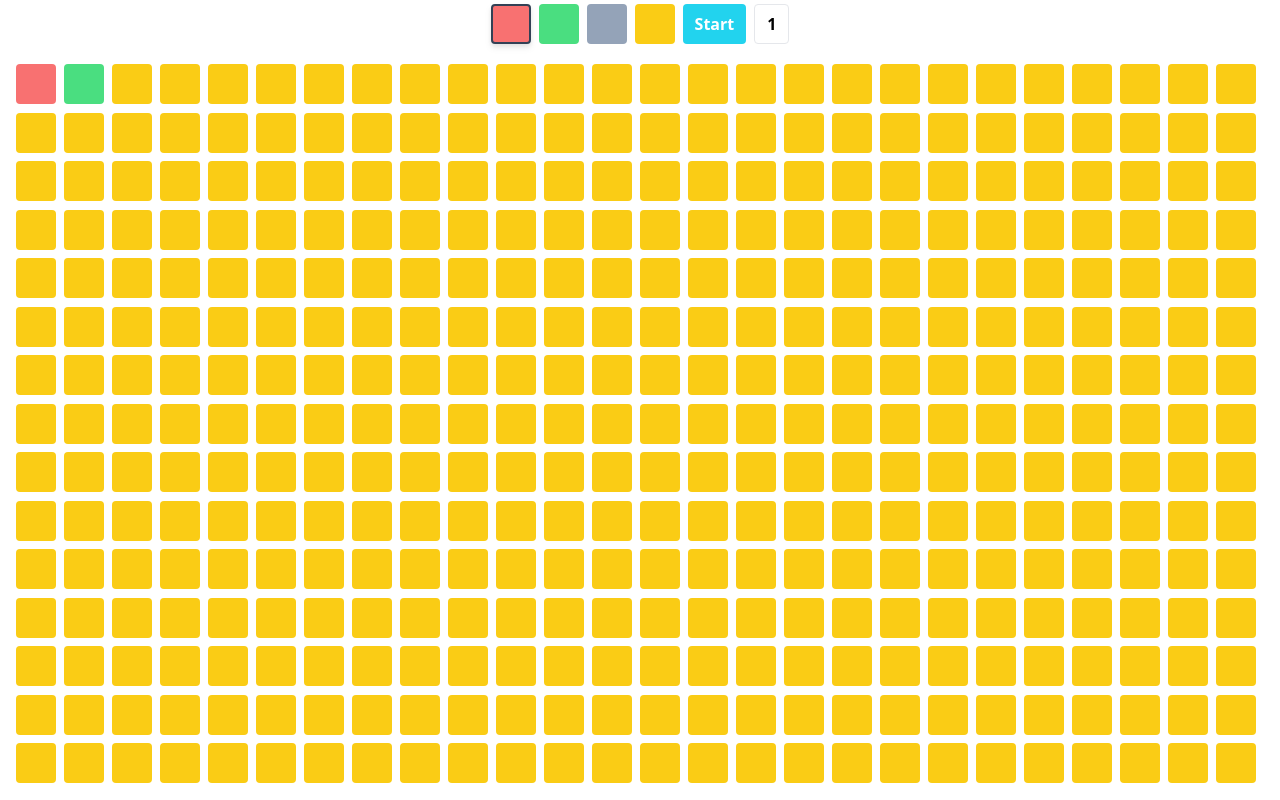
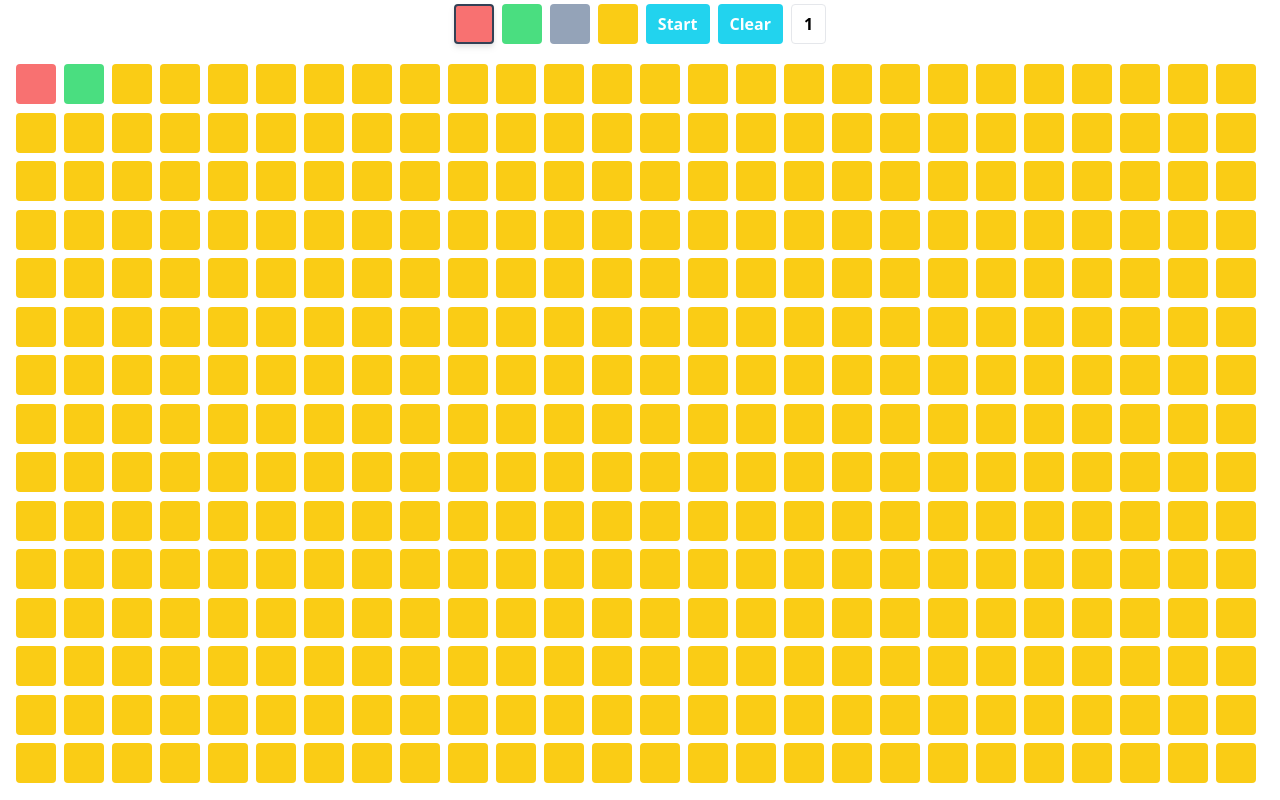
Before and after one commit to uturet/path-finding-visualizer, a React (Create React App) app: page / in a window 1280 px wide. Built offline with nearby package versions, Linux system fonts and the light colour scheme.

Commit message:
Add Clear Button

```diff
--- a/src/App.tsx
+++ b/src/App.tsx
@@ -94,6 +94,13 @@ function App() {
     setStarted(!started);
   };
 
+  const clear = () => {
+    if (started) return;
+    setCount(0);
+    setUsedCells(new Set());
+    setDisabledCells(new Set());
+  };
+
   useEffect(() => {
     if (!fieldRef.current) return;
     let width = fieldRef.current.offsetWidth / cellSize;
@@ -158,6 +165,11 @@ function App() {
           className='h-10 m-1 rounded bg-cyan-400 px-3 text-white font-bold flex items-center hover:bg-cyan-600 pointer'>
           <span>{started? 'Stop': 'Start'}</span>
         </div>
+        <div
+          onClick={clear}
+          className='h-10 m-1 rounded bg-cyan-400 px-3 text-white font-bold flex items-center hover:bg-cyan-600 pointer'>
+          <span>Clear</span>
+        </div>
         <div className='h-10 m-1 px-3 rounded font-bold flex items-center border'>
           <span>{count}</span>
         </div>
```
